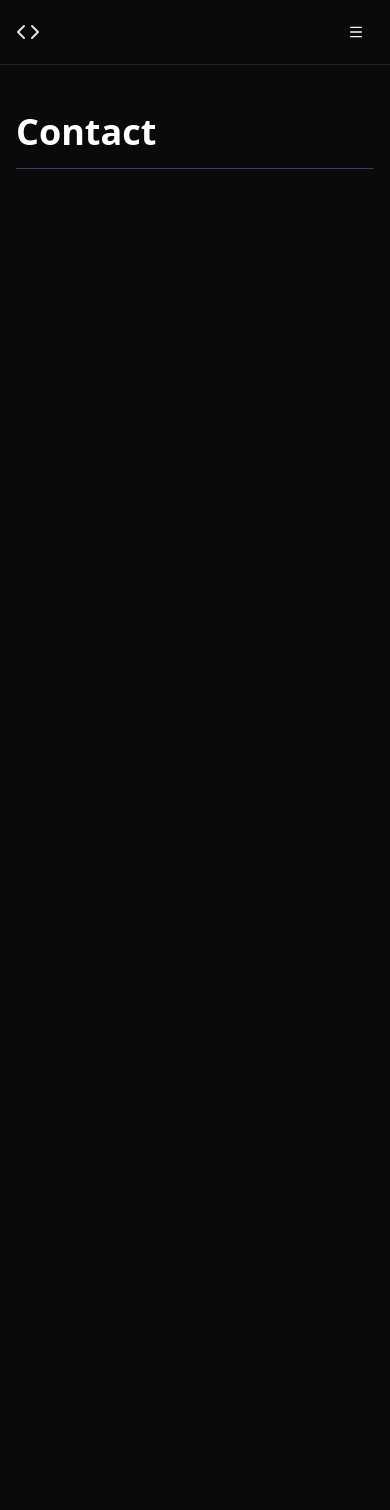
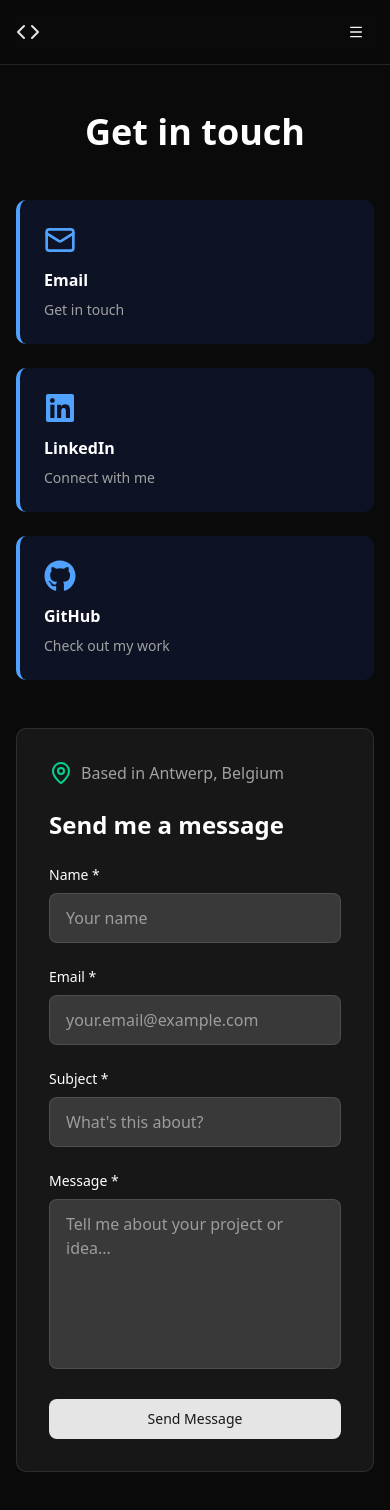
Before and after one commit to WilfredPolderman/Portfolio, a React (Vite) app: page /contact in a window 390 px wide. Shown: the top 1510 px of the page. Before the commit the page ends 844 px from the top, so only its background shows below. Built offline with nearby package versions, Linux system fonts and the light colour scheme.

Commit message:
Enhance project card animations, update button styles, fix project link, improve tech stack colors, and add contact form with links

```diff
--- a/src/components/project/ProjectCard.tsx
+++ b/src/components/project/ProjectCard.tsx
@@ -5,9 +5,13 @@ import type { ProjectCardProps } from "../../models/ProjectCardProps";
 
 export function ProjectCard({ title, displayImage, description, slug, tags }: ProjectCardProps) {
     return (
-        <Card className="shadow-none hover:shadow-xl transition-shadow">
+        <Card className="shadow-none hover:shadow-xl transition-all duration-300 hover:scale-105 hover:-translate-y-2 group">
             <CardHeader className="text-center">
-                <img src={displayImage} alt={title} className="mx-auto mb-2 rounded-md" />
+                <img
+                    src={displayImage}
+                    alt={title}
+                    className="mx-auto mb-2 rounded-md transition-transform duration-300 group-hover:scale-110"
+                />
                 <CardTitle className="text-xl">{title}</CardTitle>
 
                 {tags && (
--- a/src/components/ui/button.tsx
+++ b/src/components/ui/button.tsx
@@ -11,7 +11,7 @@ const buttonVariants = cva(
       variant: {
         default: "bg-primary text-primary-foreground hover:bg-primary/90",
         destructive:
-          "bg-destructive text-white hover:bg-destructive/90 focus-visible:ring-destructive/40 dark:bg-destructive/60",
+          "bg-destructive/60 text-white hover:bg-destructive/50 focus-visible:ring-destructive/40",
         outline:
           "border-input bg-input/30 border shadow-xs hover:bg-input/50 hover:text-accent-foreground",
         secondary:
--- a/src/data/Projects/HighlightedProjects.ts
+++ b/src/data/Projects/HighlightedProjects.ts
@@ -10,8 +10,8 @@ export const HighlightedProjects: Project[] = [
                             called "Woonderwijs" that was looking for someone to build a new website for them in WordPress.
                             I saw this as a great learning opportunity to improve my WordPress skills and most importantly, to learn
                             how to translate a client's needs into a real, functional product.`,
-        link: "https://www.woonzekerheid.be/",
-        tags: ["WordPress", "Elementor", "Web Design"],
+        link: "https://www.woonderwijs.be/",
+        tags: ["WordPress", "Elementor", "Web Design", "UI/UX design", "Analysis"],
         slug: "woonderwijs"
     },
     {
--- a/src/data/TechStack.ts
+++ b/src/data/TechStack.ts
@@ -2,31 +2,31 @@ export const techStack = [
     {
         category: "Frontend",
         technologies: ["React", "TypeScript", "JavaScript", "HTML5", "CSS3", "Tailwind CSS", "Bootstrap"],
-        color: { bg: "bg-blue-50", darkBg: "dark:bg-blue-900/20", border: "border-blue-600", darkBorder: "dark:border-blue-400", badge: "bg-blue-200", darkBadge: "dark:bg-blue-800" }
+        color: { bg: "bg-blue-900/20", border: "border-blue-400", badge: "bg-blue-800" }
     },
     {
         category: "Backend",
         technologies: ["ASP.NET", ".NET Core", "C#"],
-        color: { bg: "bg-green-50", darkBg: "dark:bg-green-900/20", border: "border-green-600", darkBorder: "dark:border-green-400", badge: "bg-green-200", darkBadge: "dark:bg-green-800" }
+        color: { bg: "bg-green-900/20", border: "border-green-400", badge: "bg-green-800" }
     },
     {
         category: "Databases",
         technologies: ["MySQL", "MongoDB"],
-        color: { bg: "bg-orange-50", darkBg: "dark:bg-orange-900/20", border: "border-orange-600", darkBorder: "dark:border-orange-400", badge: "bg-orange-200", darkBadge: "dark:bg-orange-800" }
+        color: { bg: "bg-orange-900/20", border: "border-orange-400", badge: "bg-orange-800" }
     },
     {
         category: "Tools & CMS",
         technologies: ["Git", "Docker", "Visual Studio", "VS Code", "WordPress", "Elementor"],
-        color: { bg: "bg-purple-50", darkBg: "dark:bg-purple-900/20", border: "border-purple-600", darkBorder: "dark:border-purple-400", badge: "bg-purple-200", darkBadge: "dark:bg-purple-800" }
+        color: { bg: "bg-purple-900/20", border: "border-purple-400", badge: "bg-purple-800" }
     },
     {
         category: "Mobile development",
         technologies: ["React Native", "Expo"],
-        color: { bg: "bg-pink-50", darkBg: "dark:bg-pink-900/20", border: "border-pink-600", darkBorder: "dark:border-pink-400", badge: "bg-pink-200", darkBadge: "dark:bg-pink-800" }
+        color: { bg: "bg-pink-900/20", border: "border-pink-400", badge: "bg-pink-800" }
     },
     {
         category: "Cloud services",
         technologies: ["Firebase"],
-        color: { bg: "bg-yellow-50", darkBg: "dark:bg-yellow-900/20", border: "border-yellow-600", darkBorder: "dark:border-yellow-400", badge: "bg-yellow-200", darkBadge: "dark:bg-yellow-800" }
+        color: { bg: "bg-yellow-900/20", border: "border-yellow-400", badge: "bg-yellow-800" }
     }
 ]
--- a/src/pages/About.tsx
+++ b/src/pages/About.tsx
@@ -29,11 +29,11 @@ export const About: FunctionComponent = () => {
           </h2>
           <div className="grid grid-cols-1 md:grid-cols-2 gap-6">
             {techStack.map((stack) => (
-              <div key={stack.category} className={`${stack.color.darkBg} p-6 rounded-lg border-l-4 ${stack.color.darkBorder}`}>
+              <div key={stack.category} className={`${stack.color.bg} p-6 rounded-lg border-l-4 ${stack.color.border}`}>
                 <h3 className="font-semibold text-white mb-4">{stack.category}</h3>
                 <div className="flex flex-wrap gap-2">
                   {stack.technologies.map((tech) => (
-                    <span key={tech} className={`px-3 py-1 text-sm ${stack.color.darkBadge} text-white rounded-full`}>
+                    <span key={tech} className={`px-3 py-1 text-sm ${stack.color.badge} text-white rounded-full`}>
                       {tech}
                     </span>
                   ))}
--- a/src/pages/Contact.tsx
+++ b/src/pages/Contact.tsx
@@ -1,17 +1,132 @@
 import { type FunctionComponent } from "react";
-
-/*TODO:
-  - Contactformulier toevoegen (netlify tussenkomst?)
-  - Github & Linkedin link toevoegen
-*/
+import { Mail, MapPin } from "lucide-react";
+import { FaGithub, FaLinkedin } from "react-icons/fa";
+import { Button } from "@/components/ui/button";
 
 export const Contact: FunctionComponent = () => {
   return (
     <div className="py-12 px-4">
-      <div className="max-w-6xl mx-auto">
-        <h1 className="text-4xl font-bold text-white mb-4">Contact</h1>
-        <div className="border-b border-gray-700 mb-12"></div>
+      <div className="max-w-4xl mx-auto">
+        <section className="text-center mb-12">
+          <h1 className="text-4xl font-bold text-white mb-4">Get in touch</h1>
+        </section>
 
+        <div className="grid md:grid-cols-3 gap-6 mb-12">
+          <a
+            href="mailto:wilfredpolderman@gmail.com"
+            className="bg-blue-900/20 p-6 rounded-lg border-l-4 border-blue-400 hover:bg-blue-900/30 transition-all hover:scale-105"
+          >
+            <Mail className="text-blue-400 mb-3" size={32} />
+            <h3 className="font-semibold text-white mb-2">Email</h3>
+            <p className="text-sm text-muted-foreground">Get in touch</p>
+          </a>
+
+          <a
+            href="https://be.linkedin.com/in/wilfred-polderman-216935234"
+            target="_blank"
+            rel="noopener noreferrer"
+            className="bg-blue-900/20 p-6 rounded-lg border-l-4 border-blue-400 hover:bg-blue-900/30 transition-all hover:scale-105"
+          >
+            <FaLinkedin className="text-blue-400 mb-3" size={32} />
+            <h3 className="font-semibold text-white mb-2">LinkedIn</h3>
+            <p className="text-sm text-muted-foreground">Connect with me</p>
+          </a>
+
+          <a
+            href="https://github.com/WilfredPolderman"
+            target="_blank"
+            rel="noopener noreferrer"
+            className="bg-blue-900/20 p-6 rounded-lg border-l-4 border-blue-400 hover:bg-blue-900/30 transition-all hover:scale-105"
+          >
+            <FaGithub className="text-blue-400 mb-3" size={32} />
+            <h3 className="font-semibold text-white mb-2">GitHub</h3>
+            <p className="text-sm text-muted-foreground">Check out my work</p>
+          </a>
+        </div>
+
+        <section className="bg-card p-8 rounded-lg border border-border">
+          <div className="flex items-center gap-2 mb-6">
+            <MapPin className="text-emerald-400" size={24} />
+            <p className="text-muted-foreground">Based in Antwerp, Belgium</p>
+          </div>
+
+          <h2 className="text-2xl font-bold text-white mb-6">Send me a message</h2>
+
+          <form
+            name="contact"
+            method="POST"
+            data-netlify="true"
+            data-netlify-honeypot="bot-field"
+            className="space-y-6"
+          >
+            <input type="hidden" name="form-name" value="contact" />
+            <p hidden>
+              <label>
+                Don't fill this out: <input name="bot-field" />
+              </label>
+            </p>
+
+            <div>
+              <label htmlFor="name" className="block text-sm font-medium text-white mb-2">
+                Name *
+              </label>
+              <input
+                type="text"
+                id="name"
+                name="name"
+                required
+                className="w-full px-4 py-3 bg-input border border-border rounded-md text-white focus:outline-none focus:ring-2 focus:ring-emerald-400 transition-all"
+                placeholder="Your name"
+              />
+            </div>
+
+            <div>
+              <label htmlFor="email" className="block text-sm font-medium text-white mb-2">
+                Email *
+              </label>
+              <input
+                type="email"
+                id="email"
+                name="email"
+                required
+                className="w-full px-4 py-3 bg-input border border-border rounded-md text-white focus:outline-none focus:ring-2 focus:ring-emerald-400 transition-all"
+                placeholder="your.email@example.com"
+              />
+            </div>
+
+            <div>
+              <label htmlFor="subject" className="block text-sm font-medium text-white mb-2">
+                Subject *
+              </label>
+              <input
+                type="text"
+                id="subject"
+                name="subject"
+                required
+                className="w-full px-4 py-3 bg-input border border-border rounded-md text-white focus:outline-none focus:ring-2 focus:ring-emerald-400 transition-all"
+                placeholder="What's this about?"
+              />
+            </div>
+
+            <div>
+              <label htmlFor="message" className="block text-sm font-medium text-white mb-2">
+                Message *
+              </label>
+              <textarea
+                id="message"
+                name="message"
+                required
+                rows={6}
+                className="w-full px-4 py-3 bg-input border border-border rounded-md text-white focus:outline-none focus:ring-2 focus:ring-emerald-400 transition-all resize-none"
+                placeholder="Tell me about your project or idea..."
+              />
+            </div>
+
+            <Button type="submit" size="lg" className="w-full">
+              Send Message
+            </Button>
+          </form>
+        </section>
       </div>
     </div>
   );
```
